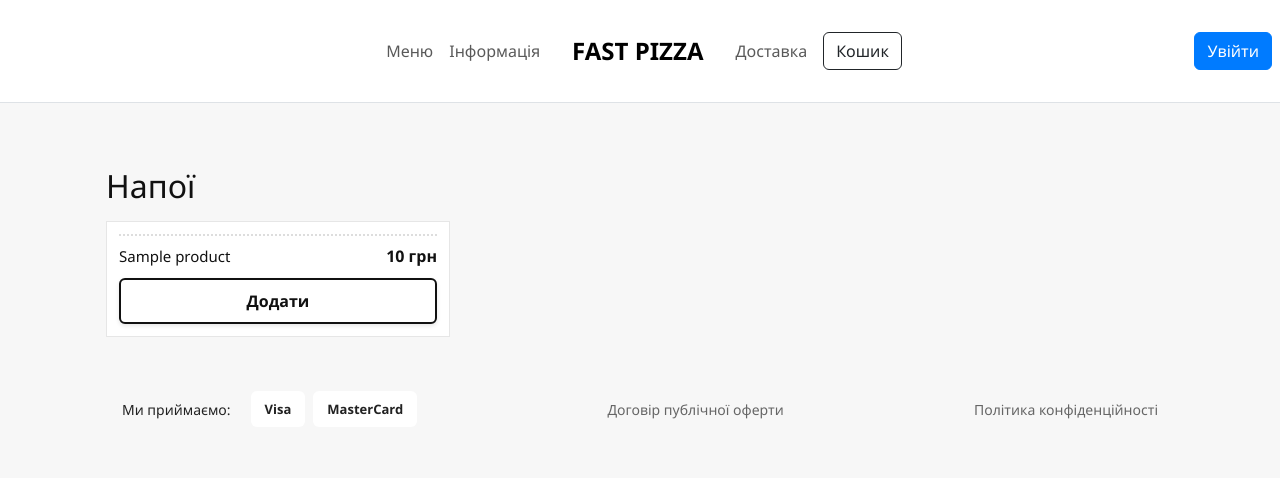
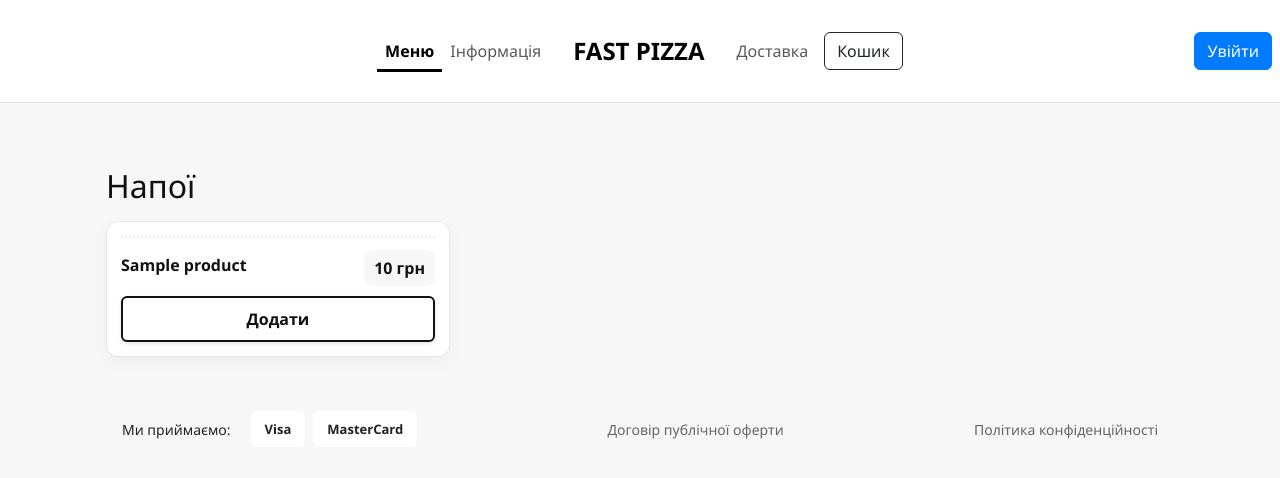
Before and after one commit to diachenko-oleh/Fast_Pizza, a PHP site: page / in a window 1280 px wide. Shown: the top 478 px of the page. Run offline with PHP 8.4, Linux system fonts and the light colour scheme; tables that the repository leaves empty or names only in its code hold one stand-in row (values such as "Sample post"); some libraries are stand-ins or nearby versions.

Commit message:
Design
Виправити шрифт в меню.
Додати об'єм напоям.
Інші зміни.

```diff
--- a/View/auth.php
+++ b/View/auth.php
@@ -181,7 +181,7 @@ if (isset($_SESSION['success'])) {
         btn.addEventListener('click', function() {
             if (input.type === 'password') {
                 input.type = 'text';
-                btn.textContent = 'Спрятати';
+                btn.textContent = 'Сховати';
             } else {
                 input.type = 'password';
                 btn.textContent = 'Показати';
--- a/View/header.php
+++ b/View/header.php
@@ -12,18 +12,19 @@ if (!isset($_SESSION)) {
 		<link rel="stylesheet" href="styles.css">
 	</head>
 	<body>
+		<?php $currentPage = basename($_SERVER['PHP_SELF']); ?>
 		<nav class="navbar navbar-expand-lg navbar-light bg-white border-bottom position-relative">
 			<div class="container d-flex justify-content-center align-items-center">
 				<ul class="navbar-nav d-flex flex-row align-items-center me-2">
-					<li class="nav-item"><a class="nav-link px-2" href="index.php">Меню</a></li>
-					<li class="nav-item"><a class="nav-link px-2" href="infopage.php">Інформація</a></li>
+					<li class="nav-item"><a class="nav-link px-2 <?php echo $currentPage === 'index.php' ? 'active' : ''; ?>" href="index.php">Меню</a></li>
+					<li class="nav-item"><a class="nav-link px-2 <?php echo $currentPage === 'infopage.php' ? 'active' : ''; ?>" href="infopage.php">Інформація</a></li>
 				</ul>
 
 				<a class="navbar-brand mx-3 fs-4 fw-bold" href="index.php">FAST PIZZA</a>
 
 				<ul class="navbar-nav d-flex flex-row align-items-center ms-2">
-					<li class="nav-item"><a class="nav-link px-2" href="deliverypage.php">Доставка</a></li>
-					<li class="nav-item"><a class="btn btn-outline-dark ms-2" href="cart.php">Кошик</a></li>
+					<li class="nav-item"><a class="nav-link px-2 <?php echo $currentPage === 'deliverypage.php' ? 'active' : ''; ?>" href="deliverypage.php">Доставка</a></li>
+					<li class="nav-item"><a class="btn btn-outline-dark ms-2 <?php echo $currentPage === 'cart.php' ? 'active' : ''; ?>" href="cart.php">Кошик</a></li>
 				</ul>
 			</div>
 
@@ -45,7 +46,7 @@ if (!isset($_SESSION)) {
 						</ul>
 					</div>
 				<?php else: ?>
-					<a class="btn btn-primary" href="auth.php">Увійти</a>
+					<a class="btn btn-primary <?php echo $currentPage === 'auth.php' ? 'active' : ''; ?>" href="auth.php">Увійти</a>
 				<?php endif; ?>
 		</div>
 
--- a/View/profile.php
+++ b/View/profile.php
@@ -118,7 +118,7 @@ unset($_SESSION['success'], $_SESSION['error']);
             btn.addEventListener('click', function() {
                 if (input.type === 'password') {
                     input.type = 'text';
-                    btn.textContent = 'Спрятати';
+                    btn.textContent = 'Сховати';
                 } else {
                     input.type = 'password';
                     btn.textContent = 'Показати';
--- a/View/styles.css
+++ b/View/styles.css
@@ -20,14 +20,44 @@ body{margin:0;font-family:Segoe UI, Roboto, Arial, sans-serif;background:var(--b
 
 .container{max-width:1100px;margin:20px auto;padding:0 16px}
 .product-grid{display:grid;grid-template-columns:repeat(3,1fr);gap:18px}
-.product{background:var(--card);padding:12px;border:1px solid #e6e6e6;text-align:left;display:flex;flex-direction:column}
-.thumb{background:#fafafa;border:1px dashed #ddd;display:flex;align-items:center;justify-content:center;color:#aaa;margin-bottom:12px;overflow:hidden}
-  .thumb{aspect-ratio:16/9;border-radius:10px}
-  .thumb img{width:100%;height:100%;object-fit:cover;display:block;border-radius:10px}
-.pname{margin:0;font-size:15px}
-.pmeta{display:flex;justify-content:space-between;align-items:center;border-top:2px dotted #ddd;padding-top:8px;margin-top:auto}
-.price{font-weight:700}
-.add{text-decoration:none;background:#111;color:#fff;padding:6px 8px;border-radius:3px}
+.product{
+  background:var(--card);
+  padding:14px;
+  border:1px solid #e6e6e6;
+  text-align:left;
+  display:flex;
+  flex-direction:column;
+  border-radius:12px;
+  overflow:hidden;
+  transition:transform 260ms cubic-bezier(.2,.9,.3,1), box-shadow 260ms ease;
+  box-shadow: 0 6px 18px rgba(17,17,17,0.06);
+}
+
+.thumb{
+  background:#fafafa;
+  border:1px dashed #eee;
+  display:flex;
+  align-items:center;
+  justify-content:center;
+  color:#aaa;
+  margin-bottom:12px;
+  overflow:hidden;
+  position:relative;
+  border-radius:10px;
+}
+.thumb::after{
+  content: '';
+  position: absolute;
+  left: 0; right: 0; top: 0; bottom: 0;
+  background: linear-gradient(180deg, rgba(0,0,0,0.00) 40%, rgba(0,0,0,0.04) 100%);
+  pointer-events: none;
+}
+.thumb img{width:100%;height:100%;object-fit:cover;display:block;transition:transform 420ms cubic-bezier(.2,.9,.3,1)}
+.product:hover .thumb img{transform:scale(1.06)}
+.pname{margin:0;font-size:16px;font-weight:700;color:var(--accent);margin-bottom:6px}
+.pmeta{display:flex;justify-content:space-between;align-items:center;border-top:2px dotted #eee;padding-top:12px;margin-top:auto}
+.price{font-weight:800;background:rgba(0,0,0,0.03);padding:6px 10px;border-radius:8px;color:var(--accent)}
+.add{text-decoration:none;background:#111;color:#fff;padding:6px 8px;border-radius:6px}
 .add-button{display:block;width:100%;padding:9px 12px;border:2px solid #111;background:#fff;color:#111;border-radius:6px;text-align:center;font-weight:600;text-decoration:none;margin-top:10px;transition:all 0.35s cubic-bezier(0.34,1.56,0.64,1);cursor:pointer;position:relative;overflow:hidden;box-shadow:0 2px 4px rgba(0,0,0,0.1)}
 .add-button:hover{background:#111;color:#fff;animation:buttonEnter 0.35s cubic-bezier(0.34,1.56,0.64,1) forwards}
 .add-button:not(:hover){animation:buttonLeave 0.35s cubic-bezier(0.25,0.46,0.45,0.94) forwards}
@@ -66,9 +96,19 @@ body{margin:0;font-family:Segoe UI, Roboto, Arial, sans-serif;background:var(--b
 .drinks{margin-top:28px;background:transparent;padding:0;border:none}
 .drinks h2{padding:16px 0;margin:0}
 .drinks-list{display:grid;grid-template-columns:repeat(3,1fr);gap:18px}
-.drink{background:var(--card);padding:12px;border:1px solid #e6e6e6;text-align:left;display:flex;flex-direction:column}
-.dmeta{display:flex;justify-content:space-between;align-items:center;border-top:2px dotted #ddd;padding-top:8px;margin-bottom:auto}
-.dname{margin:0;font-size:15px}
+.drink{background:var(--card);padding:14px;border:1px solid #e6e6e6;text-align:left;display:flex;flex-direction:column;border-radius:12px;box-shadow:0 6px 18px rgba(17,17,17,0.04)}
+.dmeta{display:flex;justify-content:space-between;align-items:center;border-top:2px dotted #eee;padding-top:12px;margin-bottom:auto}
+.dname{margin:0;font-size:16px;font-weight:700;color:var(--accent);margin-bottom:6px}
+
+.drink .card-price,
+.drink .price,
+.drink .dprice {
+  font-weight:800;
+  background:rgba(0,0,0,0.03);
+  padding:6px 10px;
+  border-radius:8px;
+  color:var(--accent);
+}
 
 .site-footer{max-width:1100px;margin:28px auto;padding:6px 16px;color:var(--muted)}
 .site-footer a{text-decoration:none;color:var(--muted)}
@@ -310,3 +350,56 @@ body{margin:0;font-family:Segoe UI, Roboto, Arial, sans-serif;background:var(--b
     opacity: 1 !important;
   }
 }
+
+.nav-link.active {
+  color: black !important;
+  font-weight: 700;
+  padding-bottom: 6px;
+  border-bottom: 3px solid black;
+  border-radius: 0;
+}
+
+.btn-outline-dark.active {
+  border-color: black;
+  color: black;
+  background: rgba(0, 123, 255, 0.04);
+}
+
+.btn-primary.active {
+  background-color: black;
+  border-color: black;
+  color: #fff;
+}
+
+@media (max-width: 480px) {
+  .nav-link.active { border-bottom-width: 2px; padding-bottom: 4px; }
+}
+
+.menu-section { margin: 24px 0; }
+.menu-title { font-size: 18px; font-weight: 700; color: #111; margin-bottom: 8px; }
+.menu-list { list-style: none; margin: 0; padding: 0; }
+.menu-item {
+  display: grid;
+  grid-template-columns: 28px 1fr auto 90px;
+  gap: 12px;
+  align-items: center;
+  padding: 10px 6px;
+  border-bottom: 1px dashed #d9d9d9;
+}
+.menu-icon { display: inline-flex; align-items: center; justify-content: center; }
+.menu-name { font-size: 15px; color: #222; }
+.menu-price { font-weight: 700; color: #111; text-align: right; }
+.menu-add { background: none; border: 1px solid #111; padding: 6px 8px; border-radius: 6px; cursor: pointer; justify-self: start; }
+.menu-add:hover { background: #111; color: #fff; }
+
+.menu-item .menu-name { padding-right: 12px; }
+
+@media (max-width: 768px) {
+  .menu-item { grid-template-columns: 24px 1fr auto 80px; }
+  .menu-price { font-size: 14px; }
+}
+
+@media (max-width: 480px) {
+  .menu-item { grid-template-columns: 20px 1fr auto 70px; gap: 8px; padding: 8px 4px; }
+  .menu-title { font-size: 16px; }
+}
```
Lines whose indentation alone changed are shown as unchanged.
